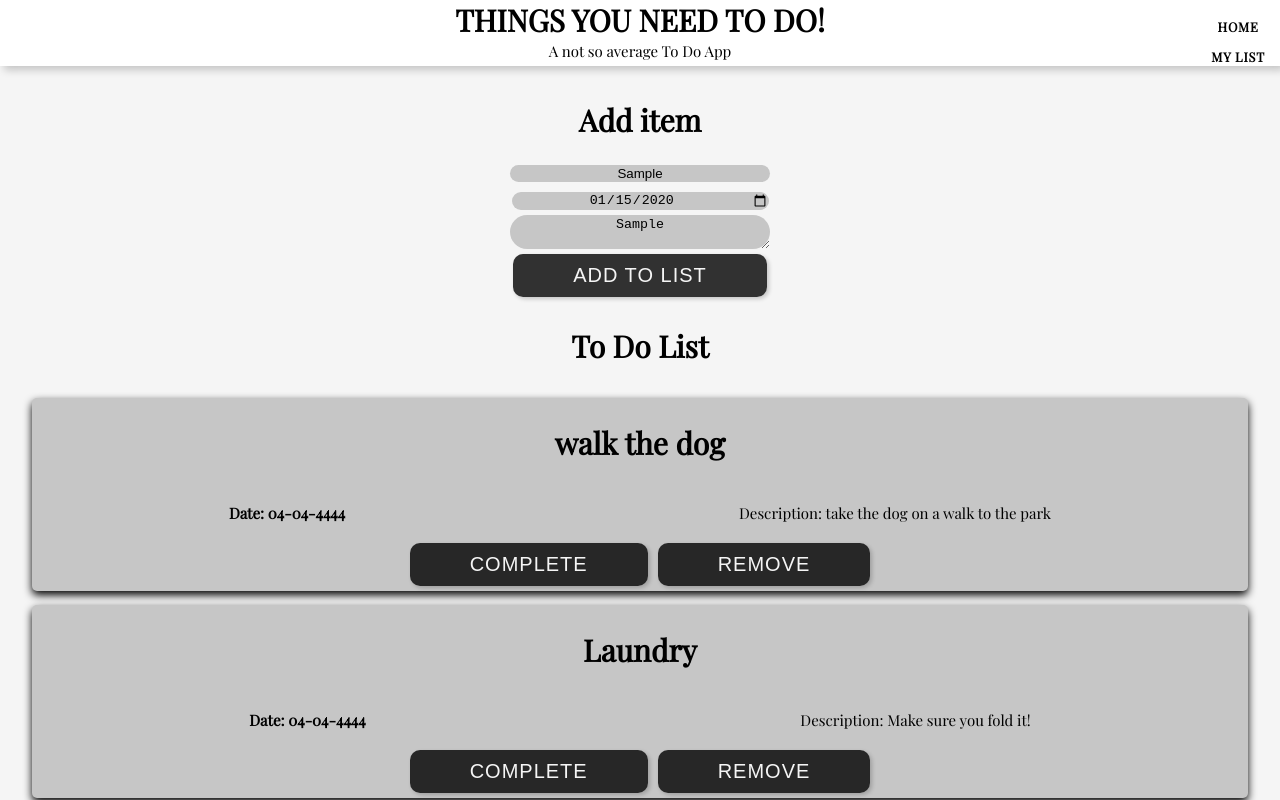
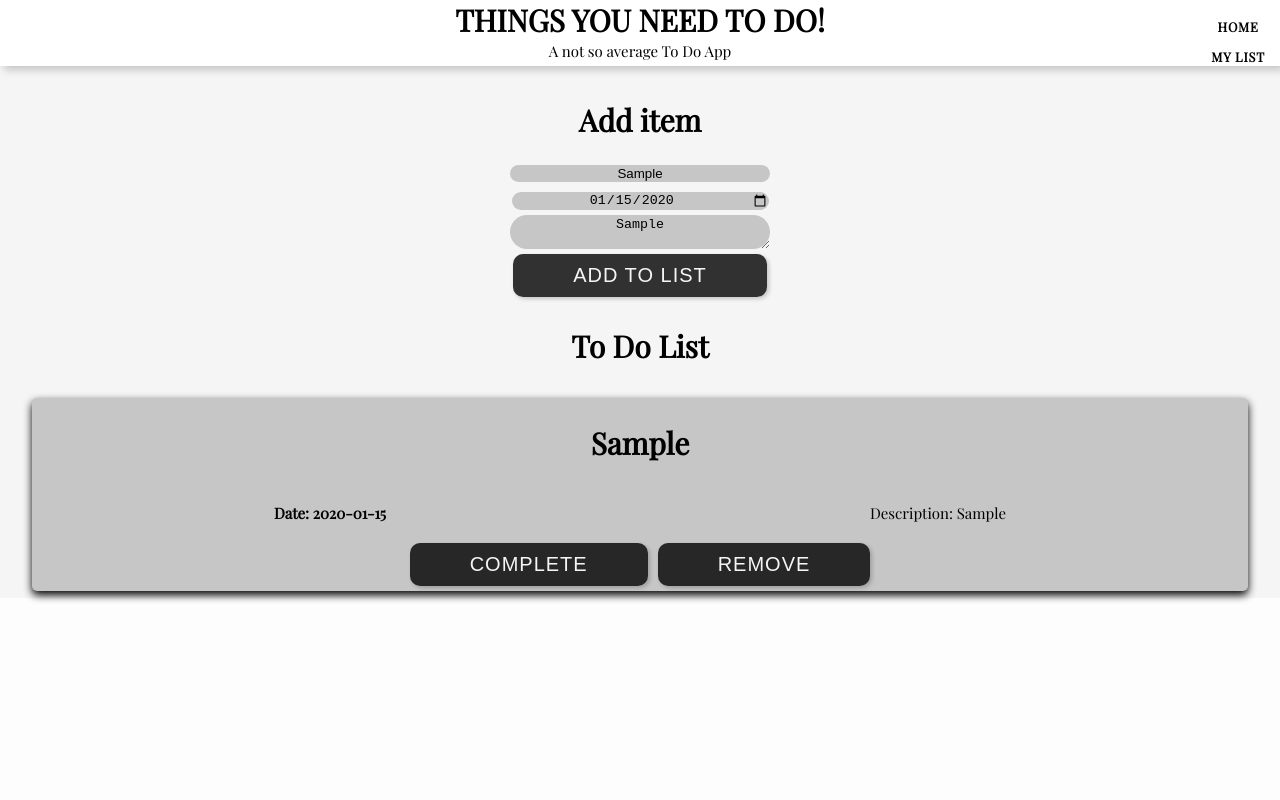
Before and after one commit to Spiritusanti/ToDoApp, a React (Create React App) app: page /todo in a window 1280 px wide. Both pictures are taken after typing "Sample", "2020-01-15", "Sample" into the empty fields and a click on the button "ADD TO LIST". Shown: the top 800 px of the page. Built offline with nearby package versions, Linux system fonts and the light colour scheme.

Commit message:
finally figured out how to update parent state from inputform, documented in goals and readme markdowns

```diff
--- a/src/components/InputForm/inputform.component.jsx
+++ b/src/components/InputForm/inputform.component.jsx
@@ -1,19 +1,14 @@
-import React, { useState, useContext } from 'react';
+import React from 'react';
 import CustomButton from '../CustomButton/CustomButton.component';
 import { useForm } from "react-hook-form";
 import './InputForm.styles.scss'
-import { TodosContext } from '../../todos.context';
 
-const InputForm = () => {
-  // for setup
-  const { register, handleSubmit} = useForm();
-  const onFormSubmit = data => setTask(data);
+const InputForm = ({ onUpdateTodos }) => {
+  // useForm setup
+  const { register, handleSubmit } = useForm();
+  const onFormSubmit = data => {onUpdateTodos([data])}
   const onErrors = errors => console.error(errors);
-  // state managment
-  const [task, setTask] = useState([]);
-  const [todos, setTodos] = useContext(TodosContext);
-  console.log('todos:', todos);
-  console.log('task:', task);
+
 
     return (
         <div className="form">
--- a/src/components/List/List.component.js
+++ b/src/components/List/List.component.js
@@ -2,14 +2,14 @@ import React from 'react';
 import ListItem from '../ListItem/ListItem.component';
 import './List.styles.scss';
 
-const List = ({ toDos }) => {
+const List = ({ taskList }) => {
     return (
         <div className="ListItems">
             <h2>To Do List</h2>
             <div className='todos-container'>
                 {
-                    toDos.map((toDo, i) => {
-                    return <ListItem key={i} toDo={toDo} />
+                    taskList.map((task, i) => {
+                    return <ListItem key={i} task={task} />
                     })
                 }
             </div>
--- a/src/components/ListItem/ListItem.component.js
+++ b/src/components/ListItem/ListItem.component.js
@@ -4,13 +4,13 @@ import './ListItem.styles.scss';
 
 
 
-const ListItem = ({ toDo }) => {
+const ListItem = ({ task }) => {
     return (
         <div className='listItem'>
-            <h2 className='task'>{toDo.task}</h2>
+            <h2 className='task'>{task.task}</h2>
             <div className='info-container'>
-                <h2 className='date'>Date: {toDo.date}</h2>
-                <p className='description'>Description: {toDo.description}</p>
+                <h2 className='date'>Date: {task.date}</h2>
+                <p className='description'>Description: {task.description}</p>
             </div>
             <div className='actions-container' >
                 <CustomButton text={'complete'} />
--- a/src/pages/ToDoPage/ToDoPage.js
+++ b/src/pages/ToDoPage/ToDoPage.js
@@ -1,19 +1,23 @@
-import React from 'react';
+import React, { useState } from 'react';
 import InputForm from '../../components/InputForm/inputform.component';
 import List from '../../components/List/List.component';
-import { TodosProvider } from '../../todos.context';
 import './ToDoPage.styles.scss';
 // dummy state
-import { todos } from '../../todos';
+// import { todos } from '../../todos';
+
 
 const ToDoPage = () => {
+  const [todos, setTodos] = useState([]);
+  console.log('todos', todos);
+
+  const updateTodos = (data) => {
+    return setTodos(...todos, data);
+  }
   return (
     <div className="td-container">
       <div className="content">
-        <TodosProvider>
-          <InputForm />
-          <List toDos={todos}/>
-        </TodosProvider>
+          <InputForm onUpdateTodos={updateTodos} />
+          <List taskList={todos}/>
       </div>
     </div>
   );
```
Also changed, not shown: 2 other files (tests, documents, lock files or other folders).
